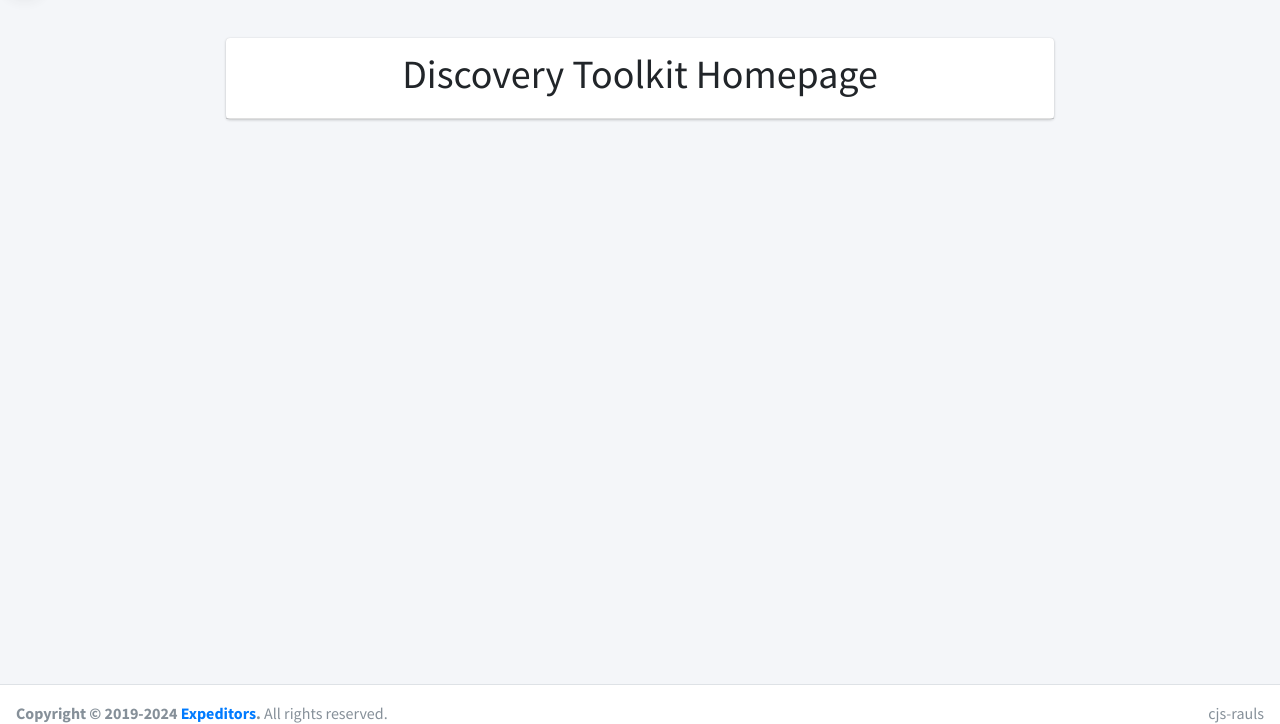
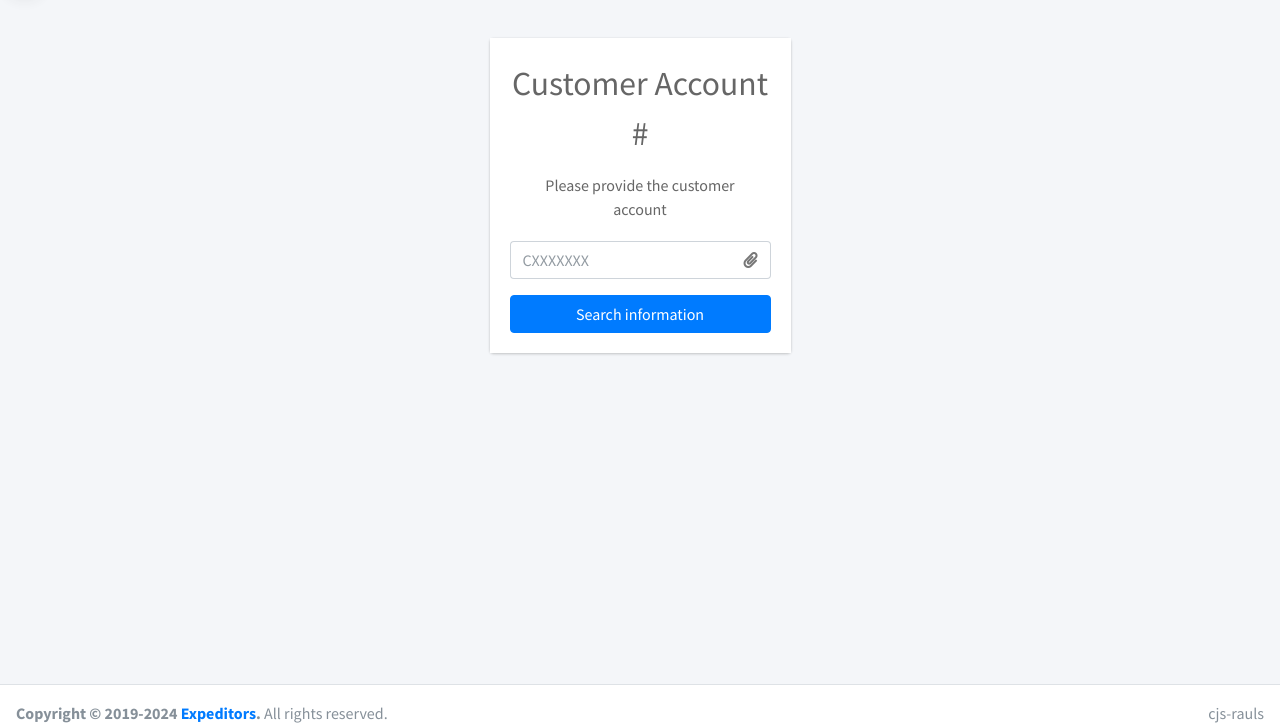
Before and after one commit to raul-sandoval/gso, a Flask app: page /discovery_toolkit/ in a window 1280 px wide. Shown: the part 59-783 px from the top of the page. Run offline with Flask 2, Linux system fonts and the light colour scheme; some libraries are stand-ins or nearby versions.

Commit message:
update: add form to searching customer information

```diff
--- a/webapps/templates/discovery_toolkit/index.html
+++ b/webapps/templates/discovery_toolkit/index.html
@@ -9,11 +9,33 @@
 {% endblock %}
 
 {% block content %}
-<div class="row  d-flex">
-  <div class="col-8 mx-auto">
-    <div class="card">
-      <div class="card-header d-flex">
-        <h1 class="mx-auto">Discovery Toolkit Homepage</h1>
+<div class="row d-flex">
+  <div class="col-6 mx-auto">
+    <div class="row d-flex">
+      <div class="col-6 mx-auto">
+        <div class="card">
+          <div class="card-body login-card-body">
+            <div class="login-logo">
+              <b>Customer Account #</b>
+            </div>
+            <p class="login-box-msg">Please provide the customer account</p>
+            <form action="{{ url_for('discovery_toolkit.dashboard') }}" method="POST">
+              <div class="input-group mb-3">
+                <input type="text" class="form-control" placeholder="CXXXXXXX" name="account_id" id="account_id" required>
+                <div class="input-group-append">
+                  <div class="input-group-text">
+                    <span class="fas fa-paperclip"></span>
+                  </div>
+                </div>
+              </div>
+              <div class="row">
+                <div class="col-12">
+                  <button type="submit" class="btn btn-primary btn-block">Search information</button>
+                </div>
+              </div>
+            </form>
+          </div>
+        </div>
       </div>
     </div>
   </div>
```
